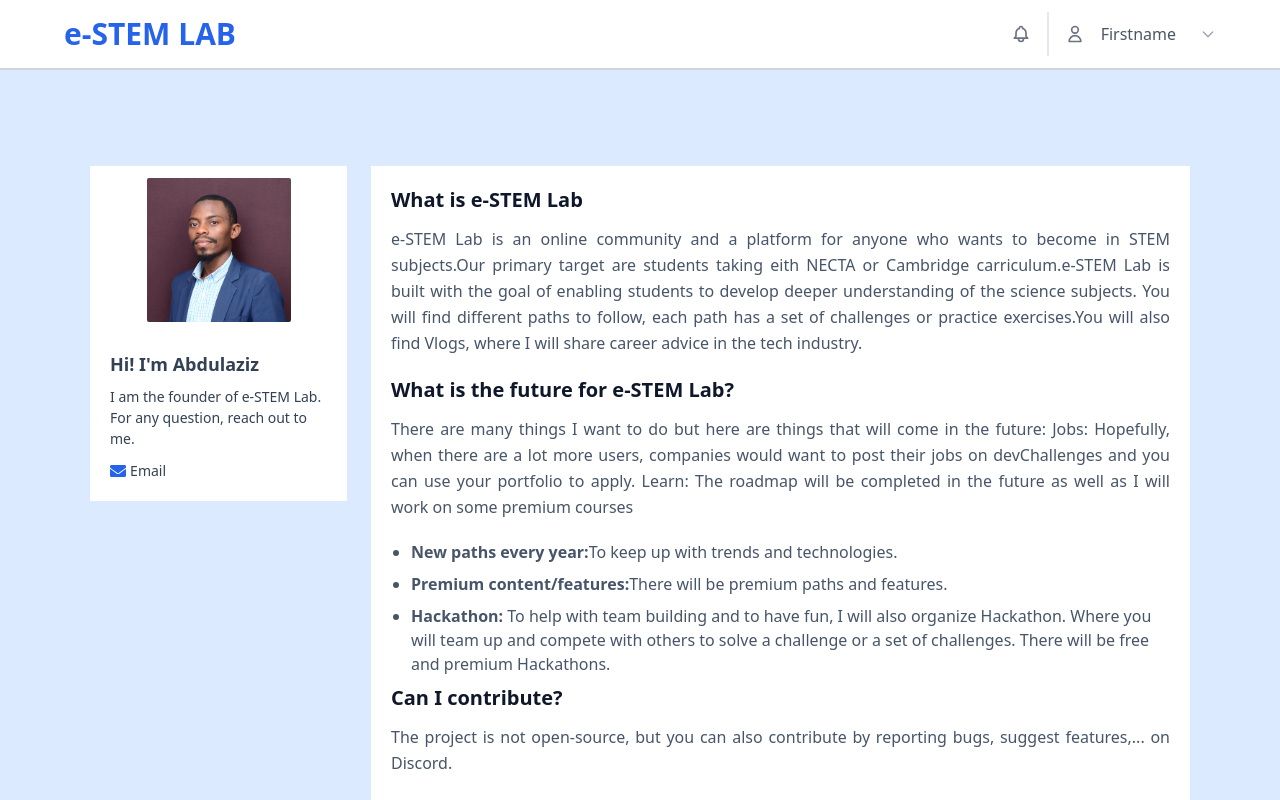
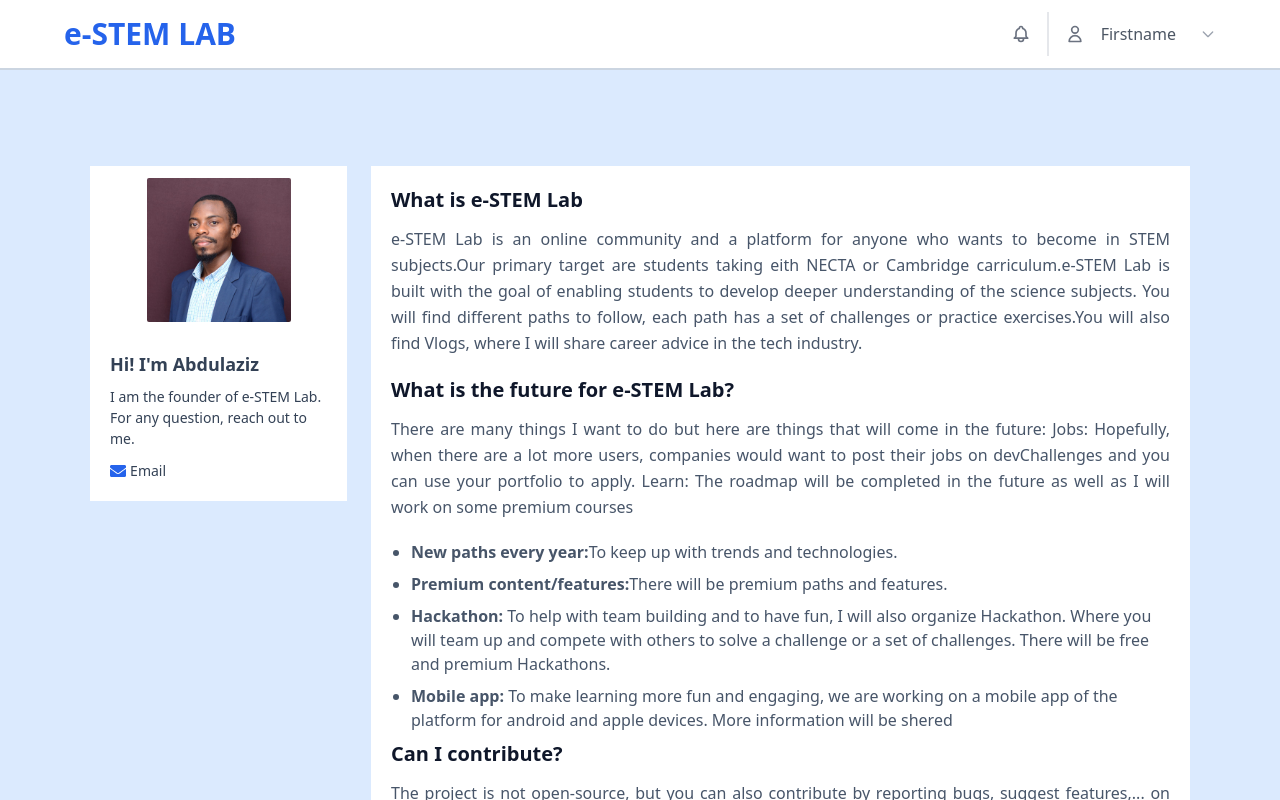
Before and after one commit to kitindi/e-stem-labs_frontend, a React (Create React App) app: page /faqs in a window 1280 px wide. Shown: the top 800 px of the page. Built offline with nearby package versions, Linux system fonts and the light colour scheme.

Commit message:
added FAQ page

```diff
--- a/src/pages/Faqs.jsx
+++ b/src/pages/Faqs.jsx
@@ -71,6 +71,12 @@ const Faqs = () => {
               challenge or a set of challenges. There will be free and premium
               Hackathons.
             </li>
+            <li className="mb-2">
+              <span className="font-semibold">Mobile app:</span> To make
+              learning more fun and engaging, we are working on a mobile app of
+              the platform for android and apple devices. More information will
+              be shered
+            </li>
           </ul>
           <h3 className="text-xl text-slate-900 font-semibold mb-3">
             Can I contribute?
```
